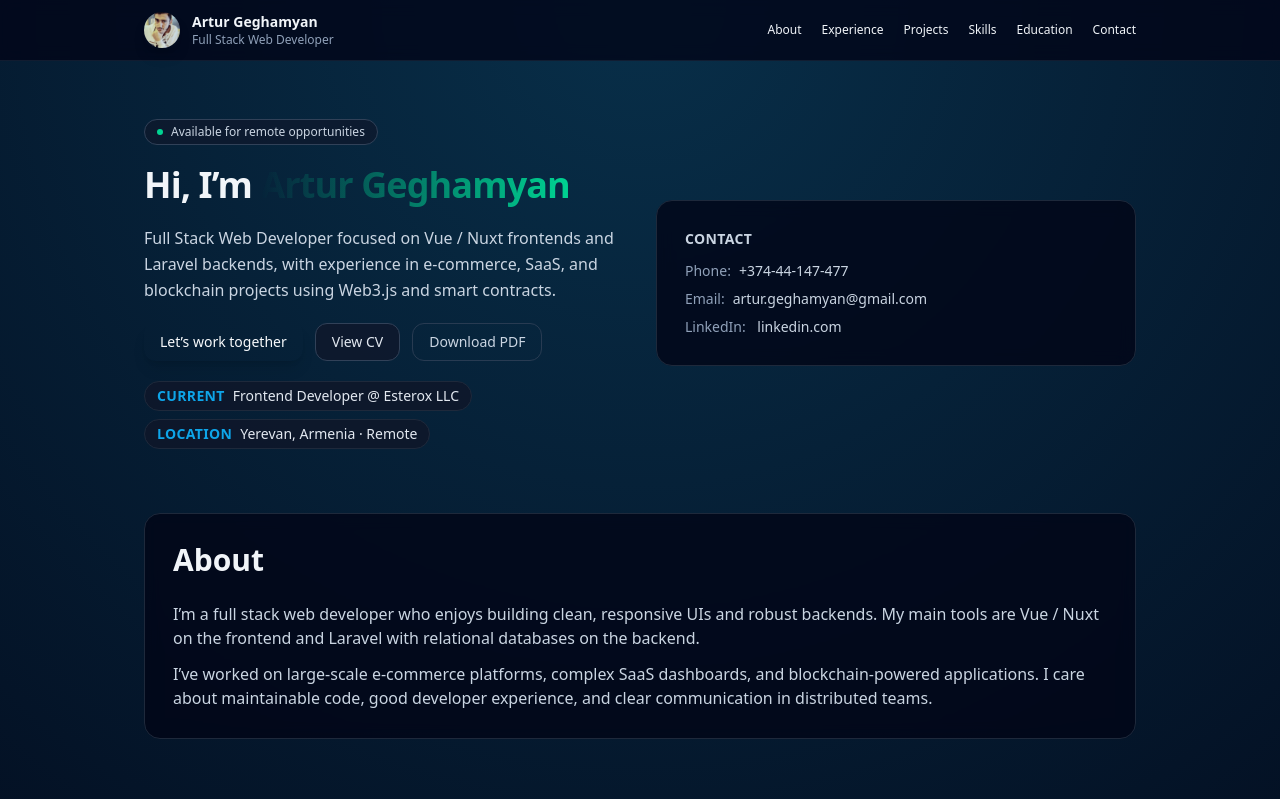
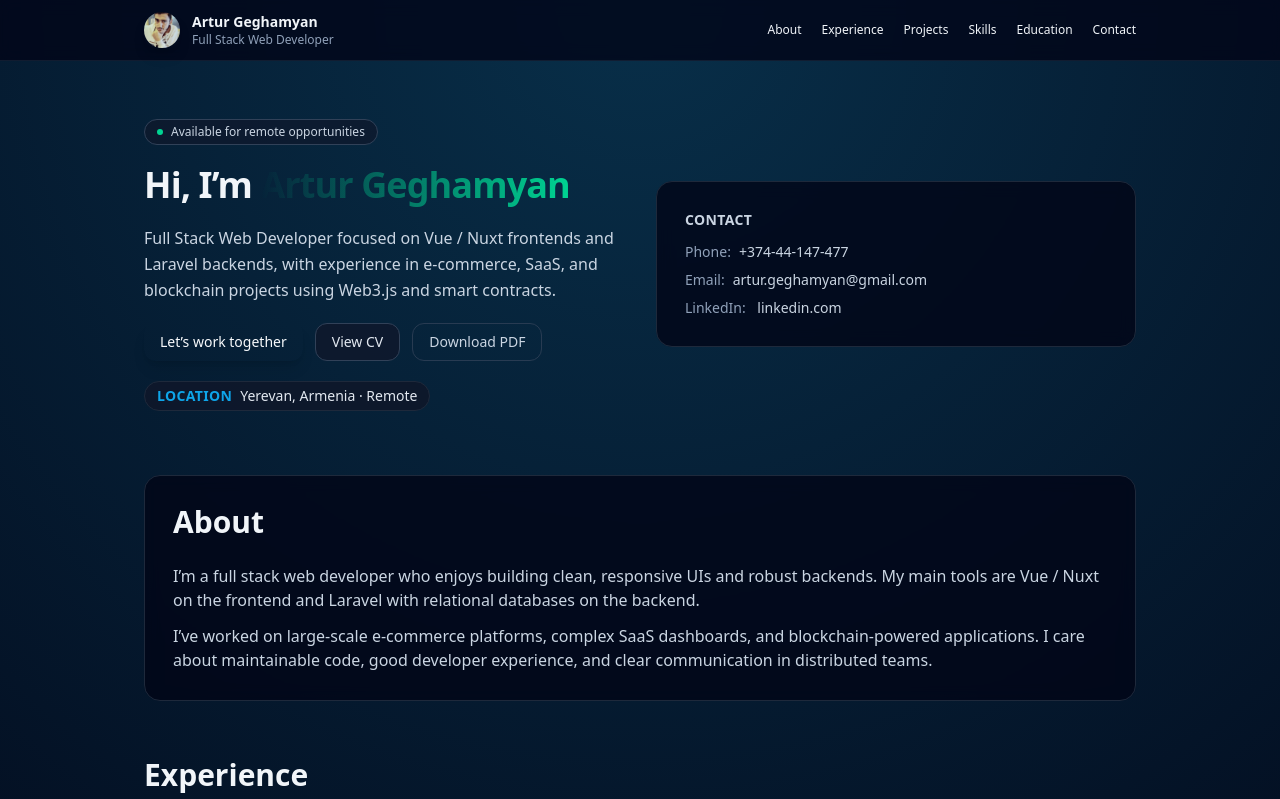
Before and after one commit to arturgeghamyan/portfolio, a Vue app: page / in a window 1280 px wide. Shown: the top 799 px of the page. Built offline with nearby package versions, Linux system fonts and the light colour scheme.

Commit message:
remove current

```diff
--- a/src/App.vue
+++ b/src/App.vue
@@ -218,10 +218,6 @@ const contacts = {
           </div>
 
           <div class="flex flex-wrap gap-2 text-xs">
-            <div class="chip">
-              <span class="chip__label">Current</span>
-              <span class="chip__text">Frontend Developer @ Esterox LLC</span>
-            </div>
             <div class="chip">
               <span class="chip__label">Location</span>
               <span class="chip__text">Yerevan, Armenia · Remote</span>
```
Also changed, not shown: 1 other file (tests, documents, lock files or other folders).
